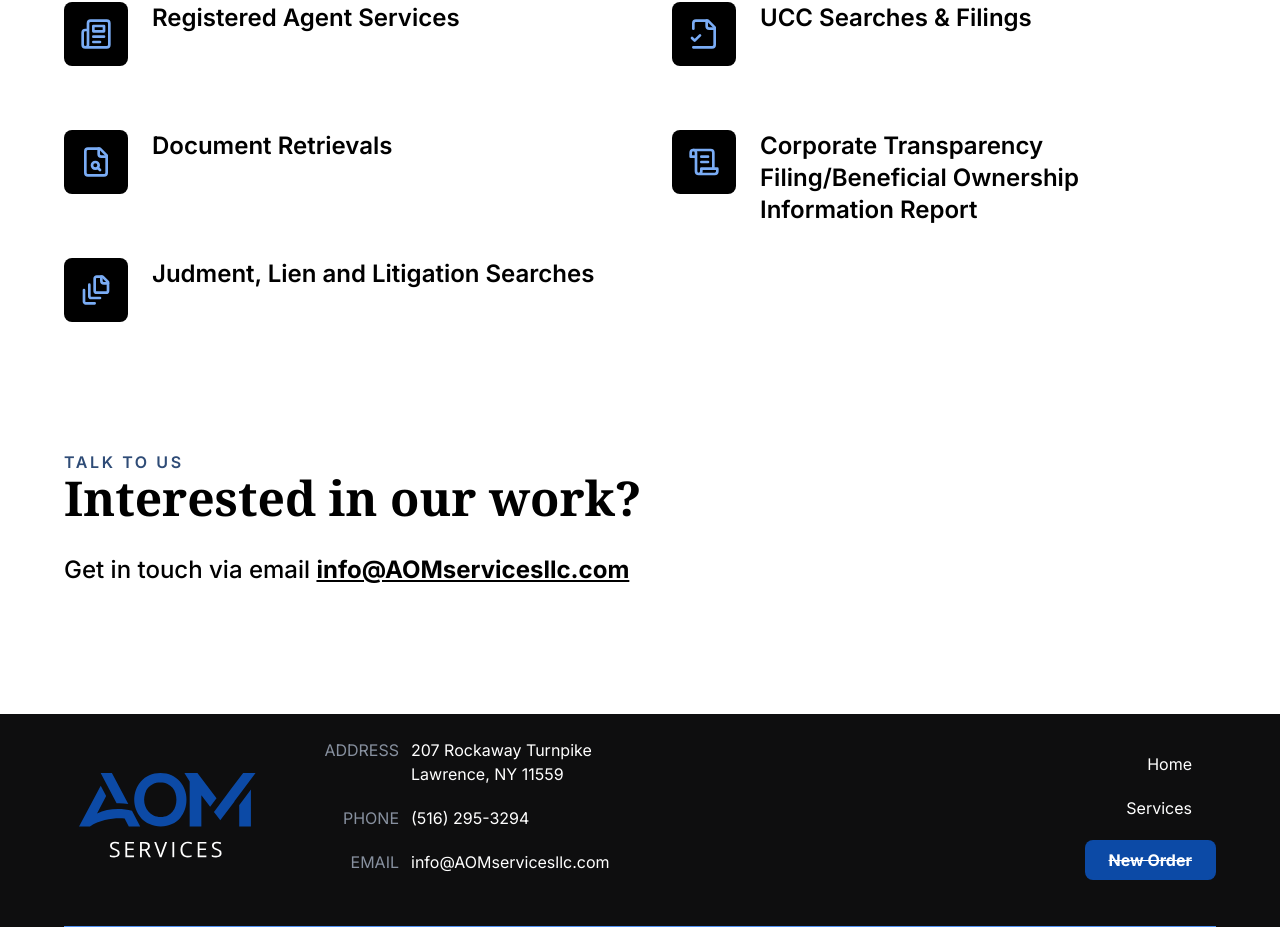
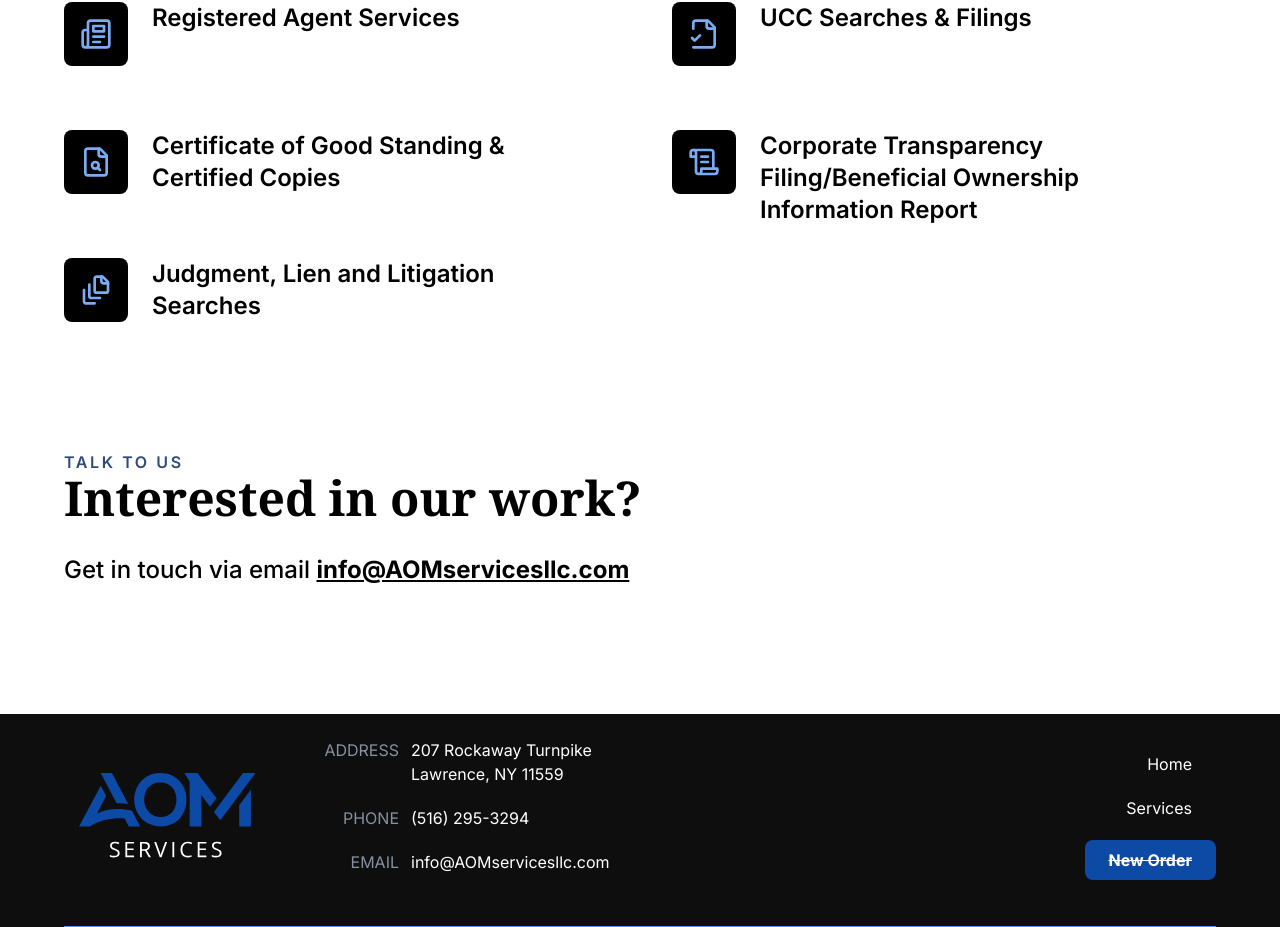
Before and after one commit to Sainath213/aom-services, a Next.js app: page / in a window 1280 px wide. Shown: the part 1038-1965 px from the top of the page. Built offline with nearby package versions, Linux system fonts and the light colour scheme; a web font is replaced by a local one.

Commit message:
Update Services content

```diff
--- a/app/(shared)/Services.tsx
+++ b/app/(shared)/Services.tsx
@@ -39,7 +39,7 @@ export default function Services() {
         />
         <Card
           icon={<FileSearch2 size={32} color='#7AACF5' />}
-          text={'Document Retrievals'}
+          text={'Certificate of Good Standing & Certified Copies'}
         />
         <Card
           icon={<ScrollText size={32} color='#7AACF5' />}
@@ -49,7 +49,7 @@ export default function Services() {
         />
         <Card
           icon={<FileStack size={32} color='#7AACF5' />}
-          text={'Judment, Lien and Litigation Searches'}
+          text={'Judgment, Lien and Litigation Searches'}
         />
       </ul>
     </section>
```
